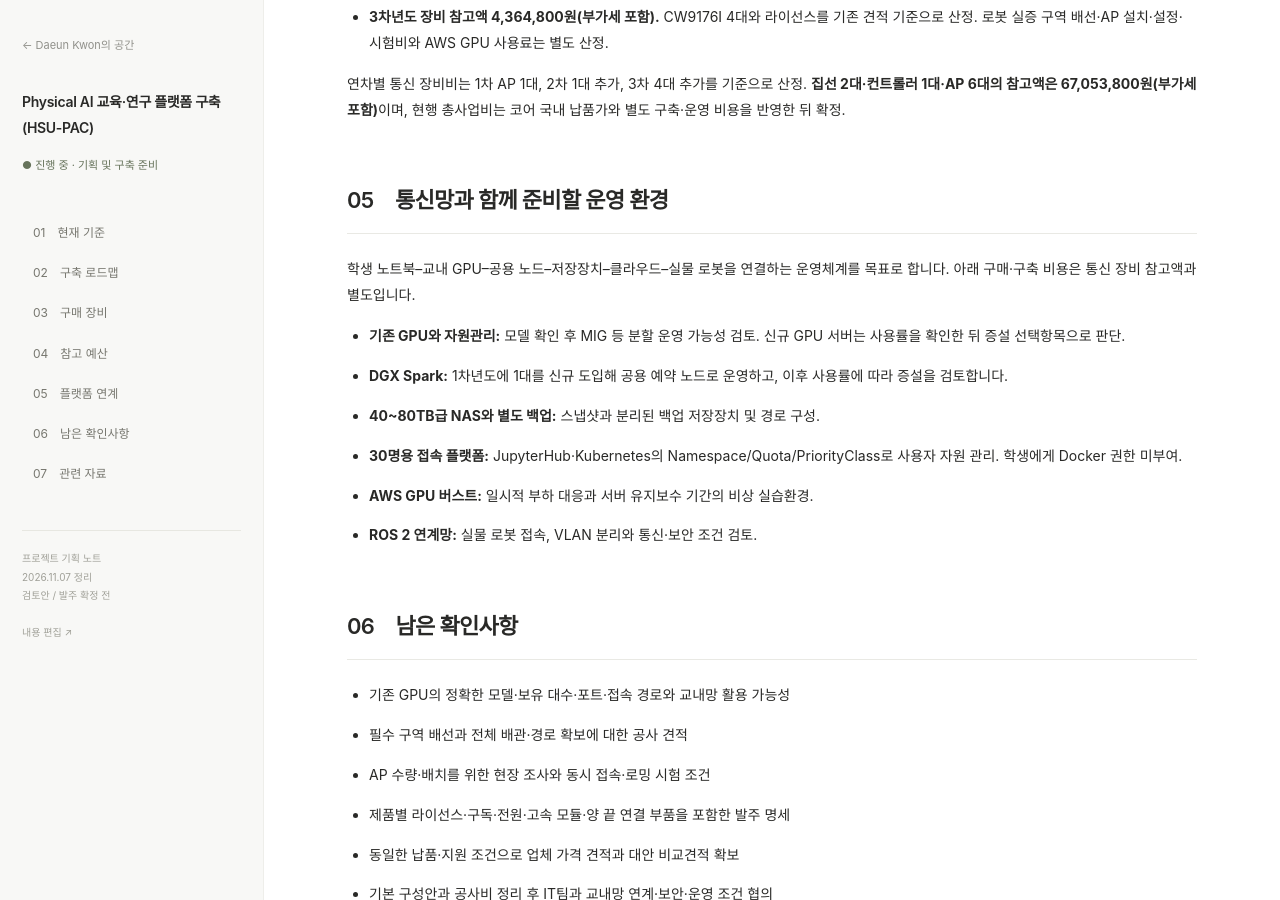
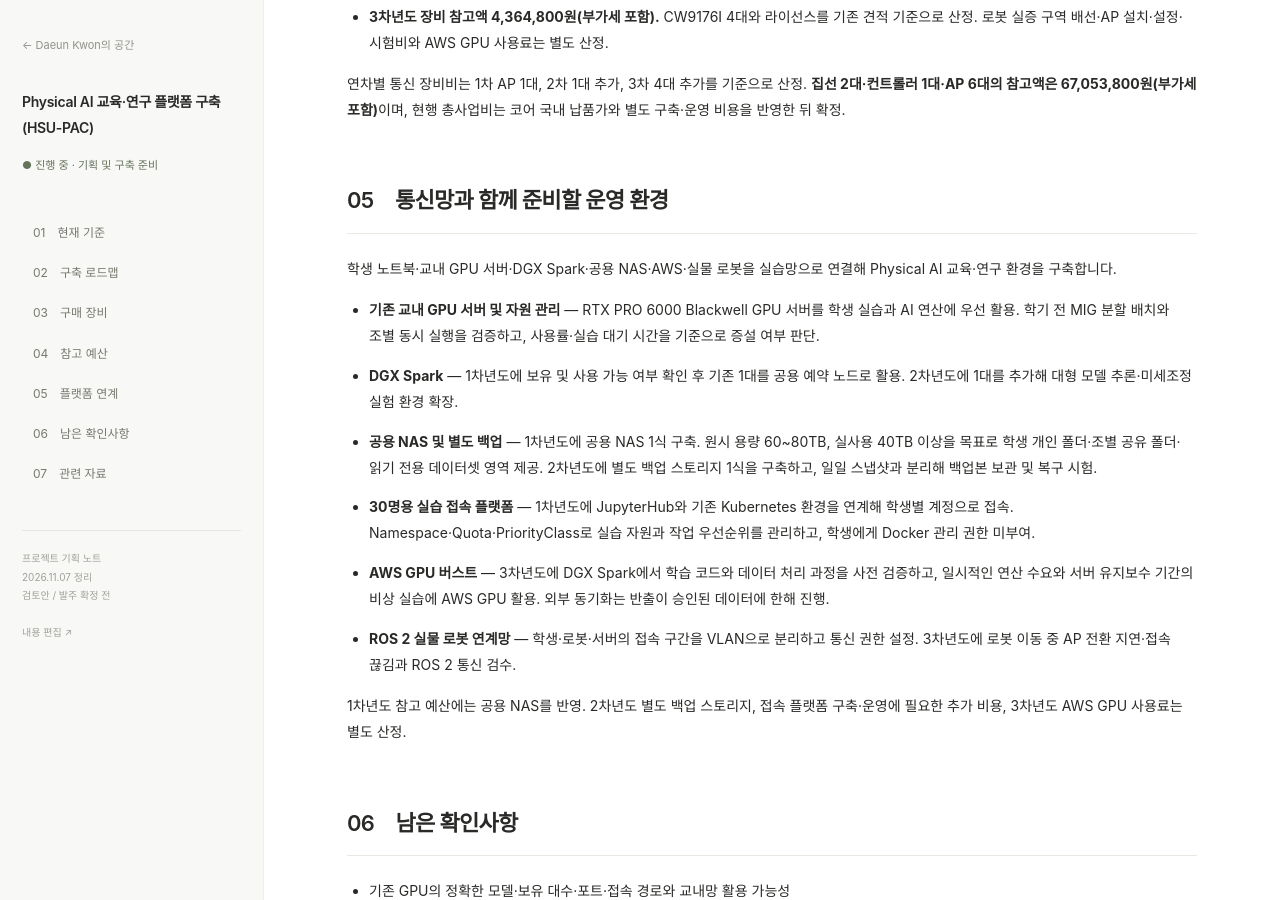
Before and after one commit to Ddaeunn425/ddaeunn425.github.io, a Jekyll site: the page built from hsu-pac.html, in a window 1280 px wide and 900 px high, scrolled down 5537 px. Built offline with Jekyll 4.4.1, drawn with Linux system fonts in a browser that asks for light colours.

Commit message:
Update _data/hsu.json (via Pages CMS)

```diff
--- a/_data/hsu.json
+++ b/_data/hsu.json
@@ -97,7 +97,7 @@
     }
   ],
   "budget_notes": "<ul><li><p><strong>1차년도 참고 예산 49,502,200원(부가세 포함 가정).</strong> 통신 장비 38,502,200원(기존 견적 기준) + 공용 NAS 1식 약 8,000,000원 + 필수 배선·장비 설정·시험 3,000,000원으로 가편성. 5천만 원 예산 대비 잔액은 <strong>497,800원</strong>이며, 공사비는 현장 확인 후 확정.</p></li><li><p><strong>1차년도 기존 장비 활용.</strong> 교내 RTX PRO 6000 Blackwell GPU 서버를 학생 실습에 활용. DGX Spark는 보유 및 사용 가능 여부를 확인한 뒤 기존 1대를 공용 예약 노드로 운영하는 계획으로, 1차년도 신규 구매비에서 제외.</p></li><li><p><strong>2차년도 장비 참고액 약 59,230,000원.</strong> 통신 장비 24,186,800원(집선 1대·AP 1대, 기존 견적 기준) + 코어 1대 약 26,440,000원(해외 공개 판매가 환산) + DGX Spark 1대 8,600,000원(기존 예산표 기준)으로 가편성. 코어 국내 납품가와 부가세를 확인하고, 별도 백업 스토리지·고속 연결 부품·설치 및 시험비를 추가 산정.</p></li><li><p><strong>3차년도 장비 참고액 4,364,800원(부가세 포함).</strong> CW9176I 4대와 라이선스를 기존 견적 기준으로 산정. 로봇 실증 구역 배선·AP 설치·설정·시험비와 AWS GPU 사용료는 별도 산정.</p></li></ul><p>연차별 통신 장비비는 1차 AP 1대, 2차 1대 추가, 3차 4대 추가를 기준으로 산정. <strong>집선 2대·컨트롤러 1대·AP 6대의 참고액은 67,053,800원(부가세 포함)</strong>이며, 현행 총사업비는 코어 국내 납품가와 별도 구축·운영 비용을 반영한 뒤 확정.</p>",
-  "platform": "<p>학생 노트북–교내 GPU–공용 노드–저장장치–클라우드–실물 로봇을 연결하는 운영체계를 목표로 합니다. 아래 구매·구축 비용은 통신 장비 참고액과 별도입니다.</p><ul><li><p><strong>기존 GPU와 자원관리:</strong> 모델 확인 후 MIG 등 분할 운영 가능성 검토. 신규 GPU 서버는 사용률을 확인한 뒤 증설 선택항목으로 판단.</p></li><li><p><strong>DGX Spark:</strong> 1차년도에 1대를 신규 도입해 공용 예약 노드로 운영하고, 이후 사용률에 따라 증설을 검토합니다.</p></li><li><p><strong>40~80TB급 NAS와 별도 백업:</strong> 스냅샷과 분리된 백업 저장장치 및 경로 구성.</p></li><li><p><strong>30명용 접속 플랫폼:</strong> JupyterHub·Kubernetes의 Namespace/Quota/PriorityClass로 사용자 자원 관리. 학생에게 Docker 권한 미부여.</p></li><li><p><strong>AWS GPU 버스트:</strong> 일시적 부하 대응과 서버 유지보수 기간의 비상 실습환경.</p></li><li><p><strong>ROS 2 연계망:</strong> 실물 로봇 접속, VLAN 분리와 통신·보안 조건 검토.</p></li></ul><p></p>",
+  "platform": "<p>학생 노트북·교내 GPU 서버·DGX Spark·공용 NAS·AWS·실물 로봇을 실습망으로 연결해 Physical AI 교육·연구 환경을 구축합니다.</p><ul><li><p><strong>기존 교내 GPU 서버 및 자원 관리</strong> — RTX PRO 6000 Blackwell GPU 서버를 학생 실습과 AI 연산에 우선 활용. 학기 전 MIG 분할 배치와 조별 동시 실행을 검증하고, 사용률·실습 대기 시간을 기준으로 증설 여부 판단.</p></li><li><p><strong>DGX Spark</strong> — 1차년도에 보유 및 사용 가능 여부 확인 후 기존 1대를 공용 예약 노드로 활용. 2차년도에 1대를 추가해 대형 모델 추론·미세조정 실험 환경 확장.</p></li><li><p><strong>공용 NAS 및 별도 백업</strong> — 1차년도에 공용 NAS 1식 구축. 원시 용량 60~80TB, 실사용 40TB 이상을 목표로 학생 개인 폴더·조별 공유 폴더·읽기 전용 데이터셋 영역 제공. 2차년도에 별도 백업 스토리지 1식을 구축하고, 일일 스냅샷과 분리해 백업본 보관 및 복구 시험.</p></li><li><p><strong>30명용 실습 접속 플랫폼</strong> — 1차년도에 JupyterHub와 기존 Kubernetes 환경을 연계해 학생별 계정으로 접속. Namespace·Quota·PriorityClass로 실습 자원과 작업 우선순위를 관리하고, 학생에게 Docker 관리 권한 미부여.</p></li><li><p><strong>AWS GPU 버스트</strong> — 3차년도에 DGX Spark에서 학습 코드와 데이터 처리 과정을 사전 검증하고, 일시적인 연산 수요와 서버 유지보수 기간의 비상 실습에 AWS GPU 활용. 외부 동기화는 반출이 승인된 데이터에 한해 진행.</p></li><li><p><strong>ROS 2 실물 로봇 연계망</strong> — 학생·로봇·서버의 접속 구간을 VLAN으로 분리하고 통신 권한 설정. 3차년도에 로봇 이동 중 AP 전환 지연·접속 끊김과 ROS 2 통신 검수.</p></li></ul><p>1차년도 참고 예산에는 공용 NAS를 반영. 2차년도 별도 백업 스토리지, 접속 플랫폼 구축·운영에 필요한 추가 비용, 3차년도 AWS GPU 사용료는 별도 산정.</p>",
   "next": "<ul><li><p>기존 GPU의 정확한 모델·보유 대수·포트·접속 경로와 교내망 활용 가능성</p></li><li><p>필수 구역 배선과 전체 배관·경로 확보에 대한 공사 견적</p></li><li><p>AP 수량·배치를 위한 현장 조사와 동시 접속·로밍 시험 조건</p></li><li><p>제품별 라이선스·구독·전원·고속 모듈·양 끝 연결 부품을 포함한 발주 명세</p></li><li><p>동일한 납품·지원 조건으로 업체 가격 견적과 대안 비교견적 확보</p></li><li><p>기본 구성안과 공사비 정리 후 IT팀과 교내망 연계·보안·운영 조건 협의</p></li><li><p>가정·제조·자율주행 시나리오별 전시형 실습공간 기획과 인테리어 방향 정리</p></li></ul><p></p>",
   "resources": [
     {
```
